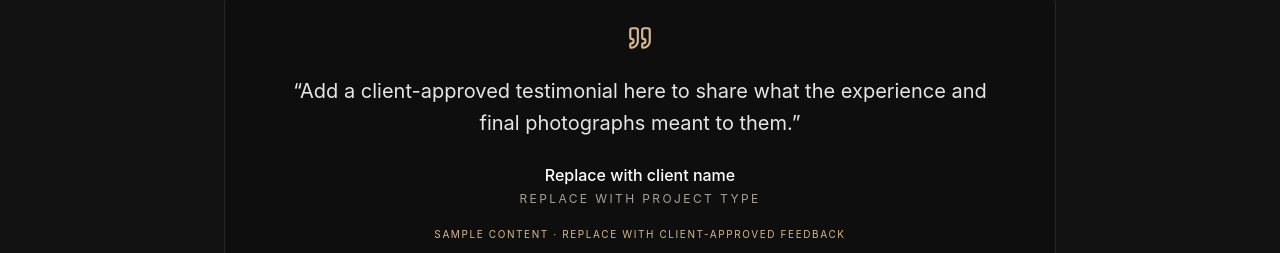
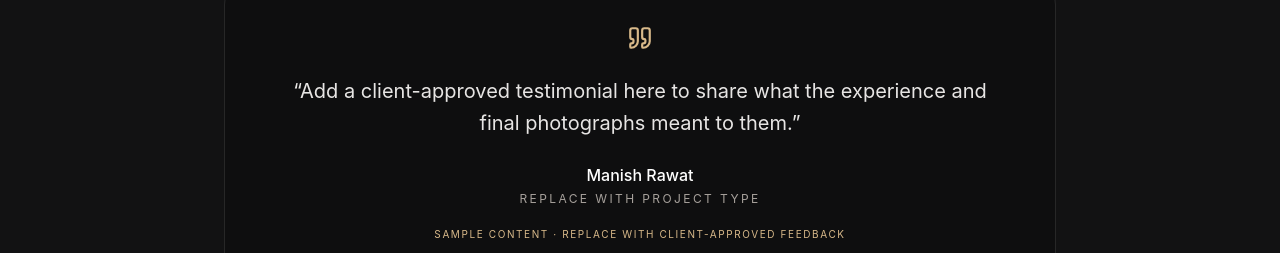
Before and after one commit to MohitSinghRawat199/Suraj-Rana, a React (Vite) app: page / in a window 1280 px wide. Shown: the part 5428-5681 px from the top of the page. Built offline with nearby package versions, Linux system fonts and the light colour scheme.

Commit message:
Update testimonial client names

```diff
--- a/src/data/portfolioData.js
+++ b/src/data/portfolioData.js
@@ -264,19 +264,19 @@ export const navLinks = [
 export const testimonials = [
   {
     quote: 'Add a client-approved testimonial here to share what the experience and final photographs meant to them.',
-    name: 'Replace with client name',
+    name: 'Manish Rawat',
     project: 'Replace with project type',
     isPlaceholder: true,
   },
   {
     quote: 'Use this space for a real client note about the session, collaboration, or finished work.',
-    name: 'Replace with client name',
+    name: 'Sohit Rawat',
     project: 'Replace with project type',
     isPlaceholder: true,
   },
   {
     quote: 'Replace this sample copy with a verified review before publishing it as client feedback.',
-    name: 'Replace with client name',
+    name: 'Sachin Singh',
     project: 'Replace with project type',
     isPlaceholder: true,
   },
```
